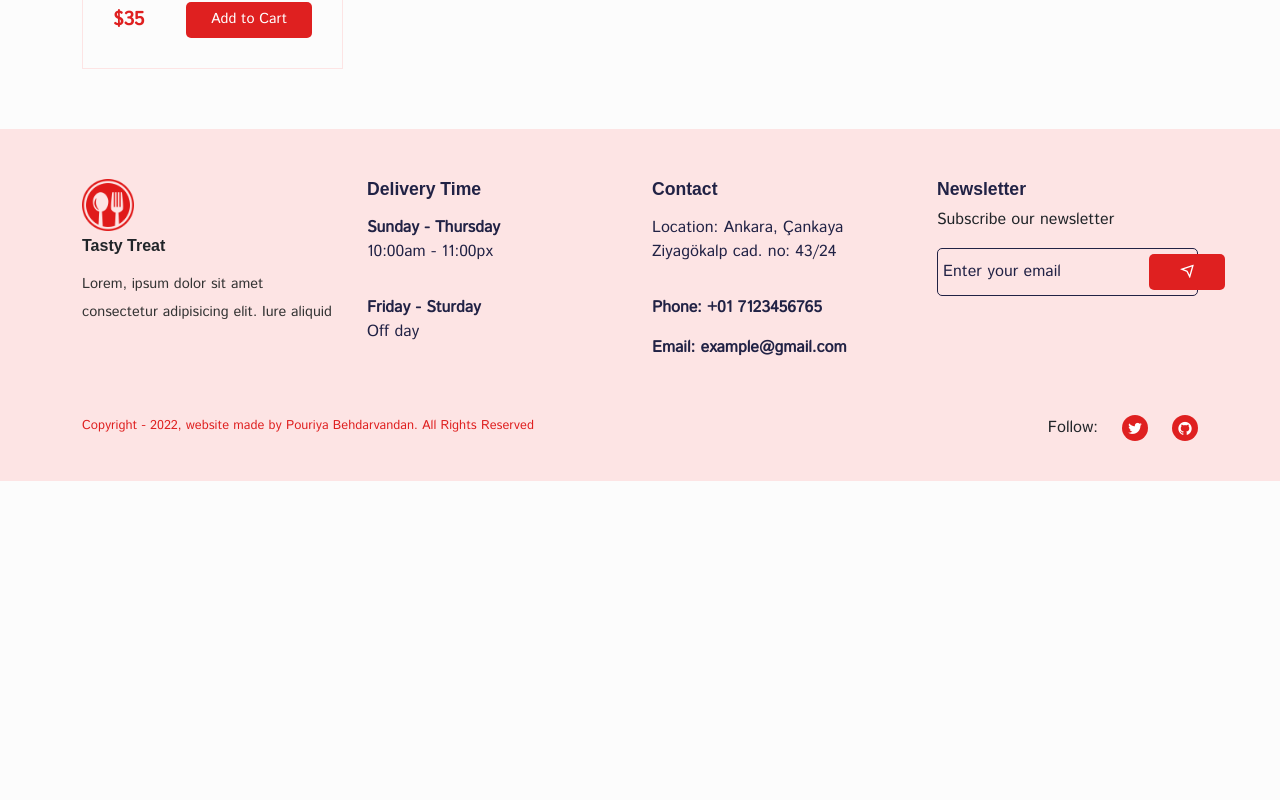
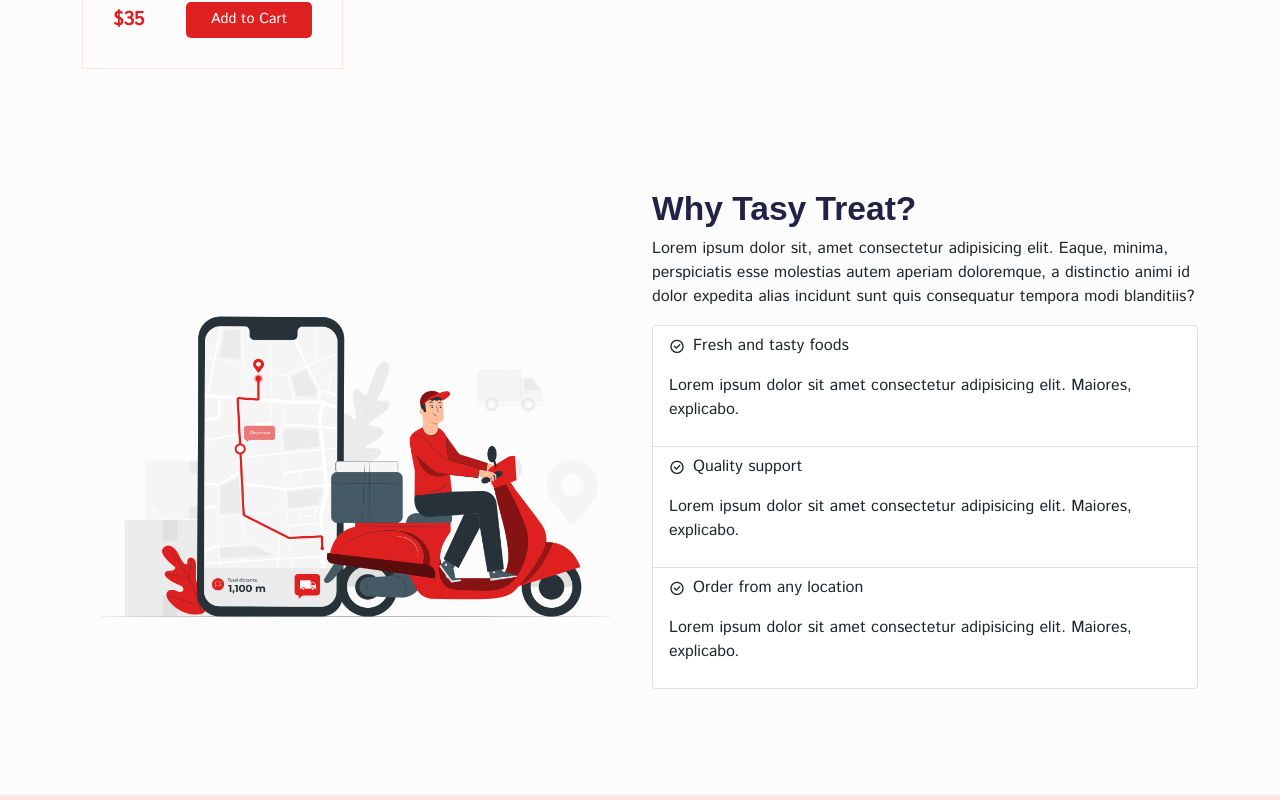
Before and after one commit to PuryaB97/React-Apps, a React (Create React App) app in the folder food-delivery-app/: page /home in a window 1280 px wide. Shown: the part 3040-3840 px from the top of the page. Before the commit the page ends 3521 px from the top, so only its background shows below. Built offline with nearby package versions, Linux system fonts and the light colour scheme; a web font is replaced by a local one.

Commit message:
introductory section

```diff
--- a/food-delivery-app/src/pages/Home.jsx
+++ b/food-delivery-app/src/pages/Home.jsx
@@ -1,7 +1,7 @@
 import React, { useState, useEffect } from "react";
 
 import Helmet from "../components/Helmet/Helmet";
-import { Container, Row, Col } from "reactstrap";
+import { Container, Row, Col, ListGroup, ListGroupItem } from "reactstrap";
 
 import heroImg from "../assets/images/hero.png";
 
@@ -23,6 +23,8 @@ import foodCategoryImg02 from "../assets/images/pizza.png";
 import foodCategoryImg03 from "../assets/images/bread.png";
 
 import ProductCart from "../components/UI/product-card/ProductCart";
+
+import whyImg from "../assets/images/location.png";
 
 const featureData = [
   {
@@ -226,6 +228,65 @@ const Home = () => {
           </Row>
         </Container>
       </section>
+
+      <section>
+        <Container>
+          <Row>
+            <Col lg="6" md="6">
+              <img src={whyImg} alt="why-tasty-treat" className="w-100" />
+            </Col>
+
+            <Col lg="6" md="6">
+              <div className="why__tasty-treat">
+                <h2 className="tasty__treat-title">
+                  Why <span>Tasy Treat?</span>
+                </h2>
+                <p>
+                  Lorem ipsum dolor sit, amet consectetur adipisicing elit.
+                  Eaque, minima, perspiciatis esse molestias autem aperiam
+                  doloremque, a distinctio animi id dolor expedita alias
+                  incidunt sunt quis consequatur tempora modi blanditiis?
+                </p>
+
+                <ListGroup>
+                  <ListGroupItem>
+                    <p className="d-flex align-items-center gap-2">
+                      <i className="ri-checkbox-circle-line"></i>
+                      Fresh and tasty foods
+                    </p>
+                    <p>
+                      Lorem ipsum dolor sit amet consectetur adipisicing elit.
+                      Maiores, explicabo.
+                    </p>
+                  </ListGroupItem>
+
+                  <ListGroupItem>
+                    <p className="d-flex align-items-center gap-2">
+                      <i className="ri-checkbox-circle-line"></i>
+                      Quality support
+                    </p>
+                    <p>
+                      Lorem ipsum dolor sit amet consectetur adipisicing elit.
+                      Maiores, explicabo.
+                    </p>
+                  </ListGroupItem>
+
+                  <ListGroupItem>
+                    <p className="d-flex align-items-center gap-2">
+                      <i className="ri-checkbox-circle-line"></i>
+                      Order from any location
+                    </p>
+                    <p>
+                      Lorem ipsum dolor sit amet consectetur adipisicing elit.
+                      Maiores, explicabo.
+                    </p>
+                  </ListGroupItem>
+                </ListGroup>
+              </div>
+            </Col>
+          </Row>
+        </Container>
+      </section>
     </Helmet>
   );
 };
```
